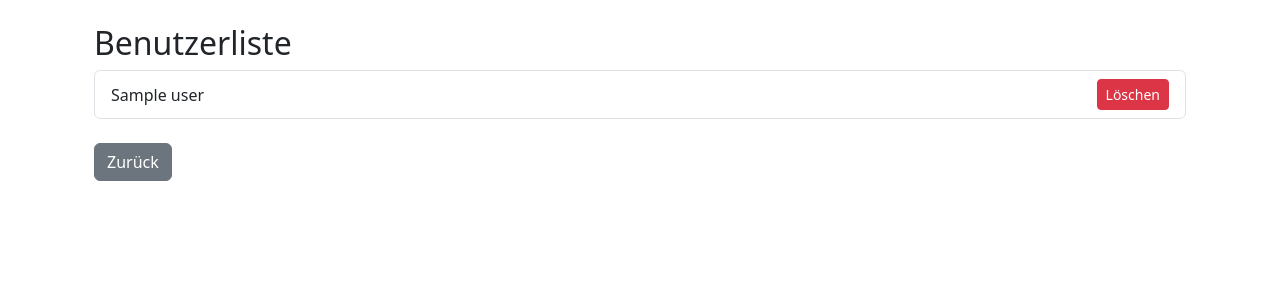
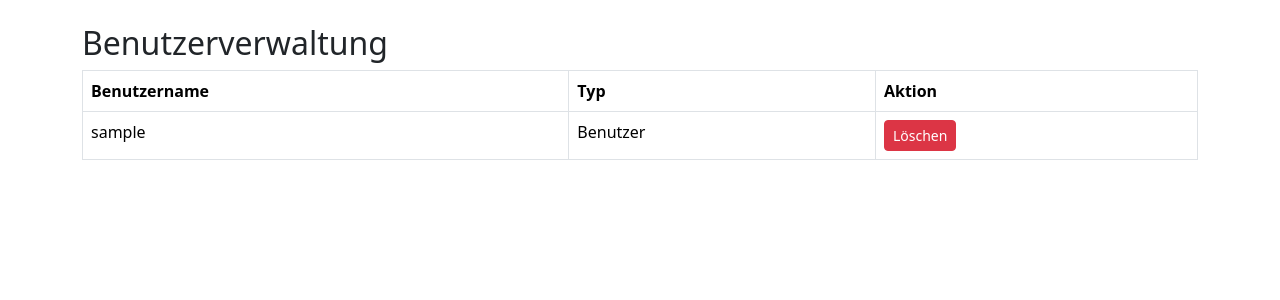
Before and after one commit to Kitanga84/Serwer, a Flask app: template templates/admin_users.html in a window 1280 px wide. Shown: the part 56-356 px from the top of the page. Run offline with Flask 3, Linux system fonts and the light colour scheme; the template is opened without the code that fills it: most values are stand-ins (such as "Sample title", 1, 10 or a date in 2020).

Commit message:
Update admin_users.html

```diff
--- a/templates/admin_users.html
+++ b/templates/admin_users.html
@@ -1,29 +1,29 @@
 {% extends "base.html" %}
-{% block title %}Benutzerliste{% endblock %}
 
 {% block content %}
-<div class="container mt-4">
-  <h2>Benutzerliste</h2>
-
-  {% if users %}
-    <ul class="list-group">
-      {% for user in users %}
-        <li class="list-group-item d-flex justify-content-between align-items-center">
-          {{ user }}
-          {% if user not in ['admin1', 'admin2'] %}
-            <form action="{{ url_for('delete_user', username=user) }}" method="POST" style="margin: 0;">
-              <button class="btn btn-sm btn-danger" onclick="return confirm('Benutzer wirklich löschen?')">Löschen</button>
-            </form>
-          {% else %}
-            <span class="badge bg-secondary">Admin</span>
-          {% endif %}
-        </li>
-      {% endfor %}
-    </ul>
-  {% else %}
-    <p>Keine Benutzer gefunden.</p>
-  {% endif %}
-
-  <a href="{{ url_for('index') }}" class="btn btn-secondary mt-4">Zurück</a>
-</div>
+<h2>Benutzerverwaltung</h2>
+<table class="table table-bordered">
+    <thead>
+        <tr>
+            <th>Benutzername</th>
+            <th>Typ</th>
+            <th>Aktion</th>
+        </tr>
+    </thead>
+    <tbody>
+        {% for username, data in users.items() %}
+        <tr>
+            <td>{{ username }}</td>
+            <td>{{ "Admin" if data.is_admin else "Benutzer" }}</td>
+            <td>
+                {% if not data.is_admin %}
+                <a href="{{ url_for('delete_user', username_to_delete=username) }}" class="btn btn-sm btn-danger">Löschen</a>
+                {% else %}
+                <span class="text-muted">Nicht löschbar</span>
+                {% endif %}
+            </td>
+        </tr>
+        {% endfor %}
+    </tbody>
+</table>
 {% endblock %}
```
